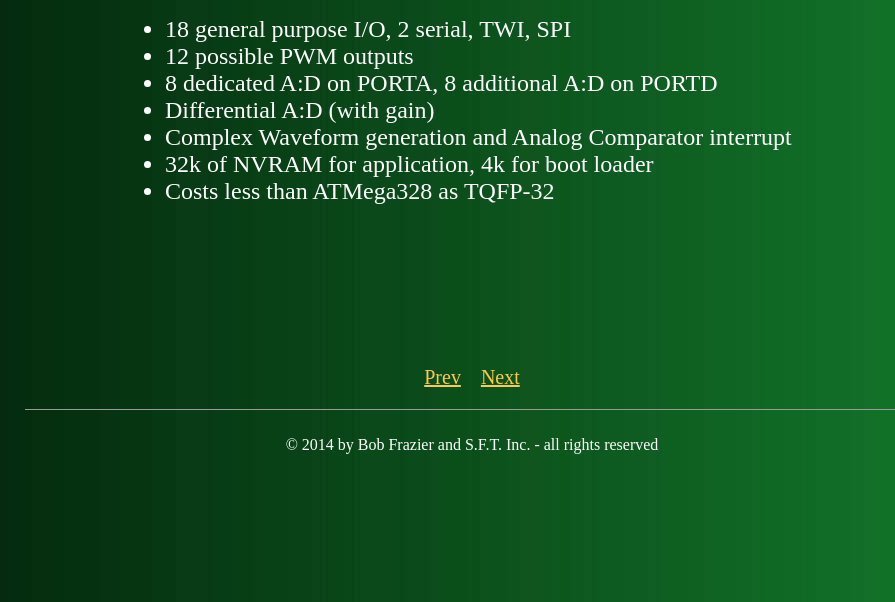
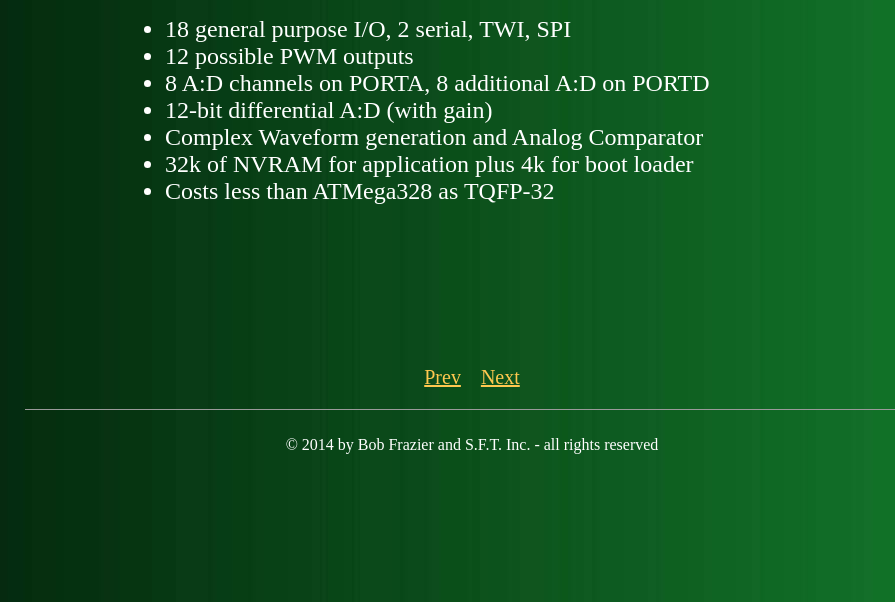
Before and after one commit to XMegaForArduino/XMegaForArduino.github.io, a plain HTML site: page slideshow/page9.html in a window 1280 px wide. Shown: the part 198-800 px from the top of the page, without its empty margins (168-1063 px from the left). Drawn offline with Linux system fonts and the light colour scheme.

Commit message:
other nitty edits

```diff
--- a/slideshow/page9.html
+++ b/slideshow/page9.html
@@ -17,10 +17,10 @@
 <UL style="font-size: 18pt;">
 <LI>18 general purpose I/O, 2 serial, TWI, SPI</LI>
 <LI>12 possible PWM outputs</LI>
-<LI>8 dedicated A:D on PORTA, 8 additional A:D on PORTD</LI>
-<LI>Differential A:D (with gain)</LI>
-<LI>Complex Waveform generation and Analog Comparator interrupt</LI>
-<LI>32k of NVRAM for application, 4k for boot loader</LI>
+<LI>8 A:D channels on PORTA, 8 additional A:D on PORTD</LI>
+<LI>12-bit differential A:D (with gain)</LI>
+<LI>Complex Waveform generation and Analog Comparator</LI>
+<LI>32k of NVRAM for application plus 4k for boot loader</LI>
 <LI>Costs less than ATMega328 as TQFP-32</LI>
 </UL>
 </p>
```
Also changed, not shown: slideshow/page10.html (+4 -3 lines).
